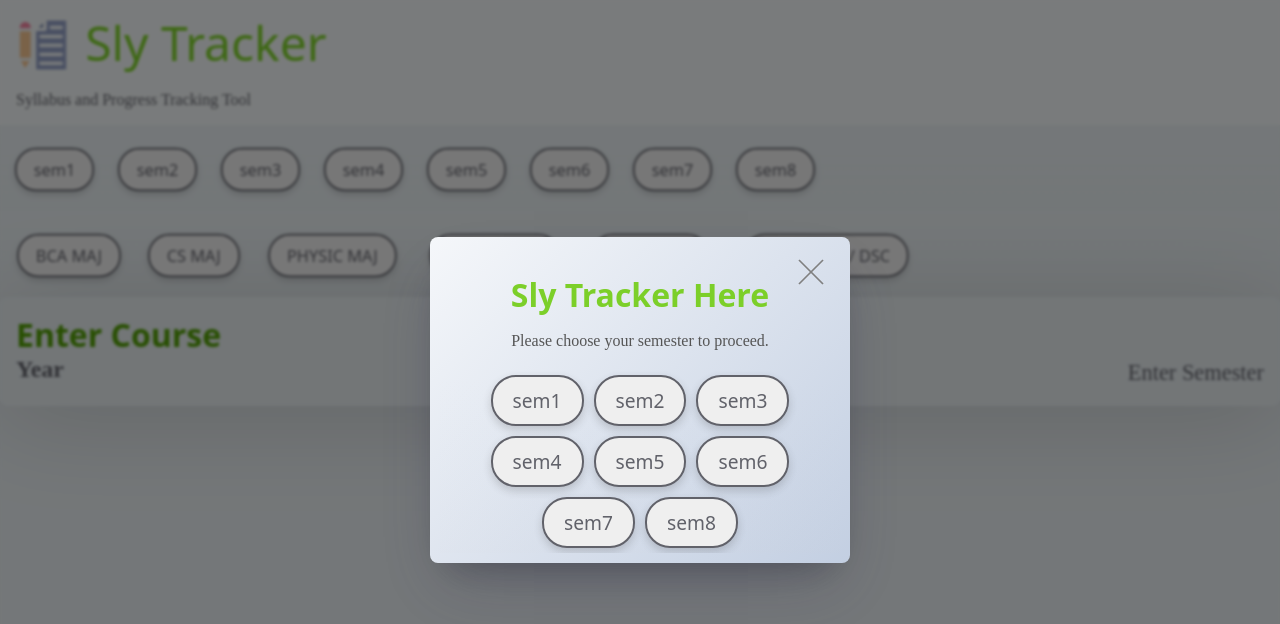
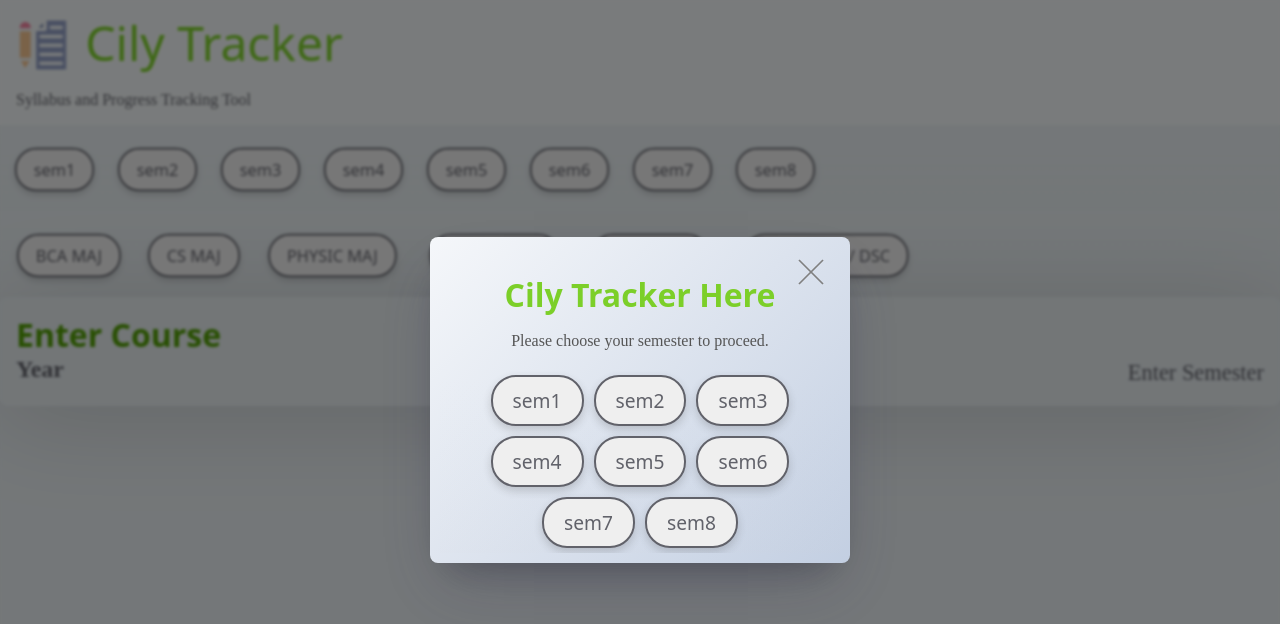
Before and after one commit to RoyRoki/CILYTRACKER, a plain HTML site: page index.html in a window 1280 px wide. Drawn offline with Linux system fonts and the light colour scheme; a web font is replaced by a local one.

Commit message:
sly to cily update name

```diff
--- a/index.html
+++ b/index.html
@@ -12,13 +12,13 @@
       rel="stylesheet"
     />
     <link rel="shortcut icon" href="public/slylogox.png" type="png" />
-    <title>Sly Traker</title>
+    <title>Cily Traker</title>
   </head>
   <body>
     <header>
       <div class="firstrow">
         <img src="public/slylogox.png" alt="Sly Logo" class="logo" />
-        <h1>Sly Tracker</h1>
+        <h1>Cily Tracker</h1>
       </div>
 
       <p>Syllabus and Progress Tracking Tool</p>
@@ -27,7 +27,7 @@
     <div id="popupOverlay" class="popup-overlay" style="display: none">
       <div class="popup">
         <button class="close-btn" onclick="closePopup()"></button>
-        <h2>Sly Tracker Here</h2>
+        <h2>Cily Tracker Here</h2>
         <p>Please choose your semester to proceed.</p>
         <div class="popsem">
           <button onclick="setSem(1)">sem1</button>
```
